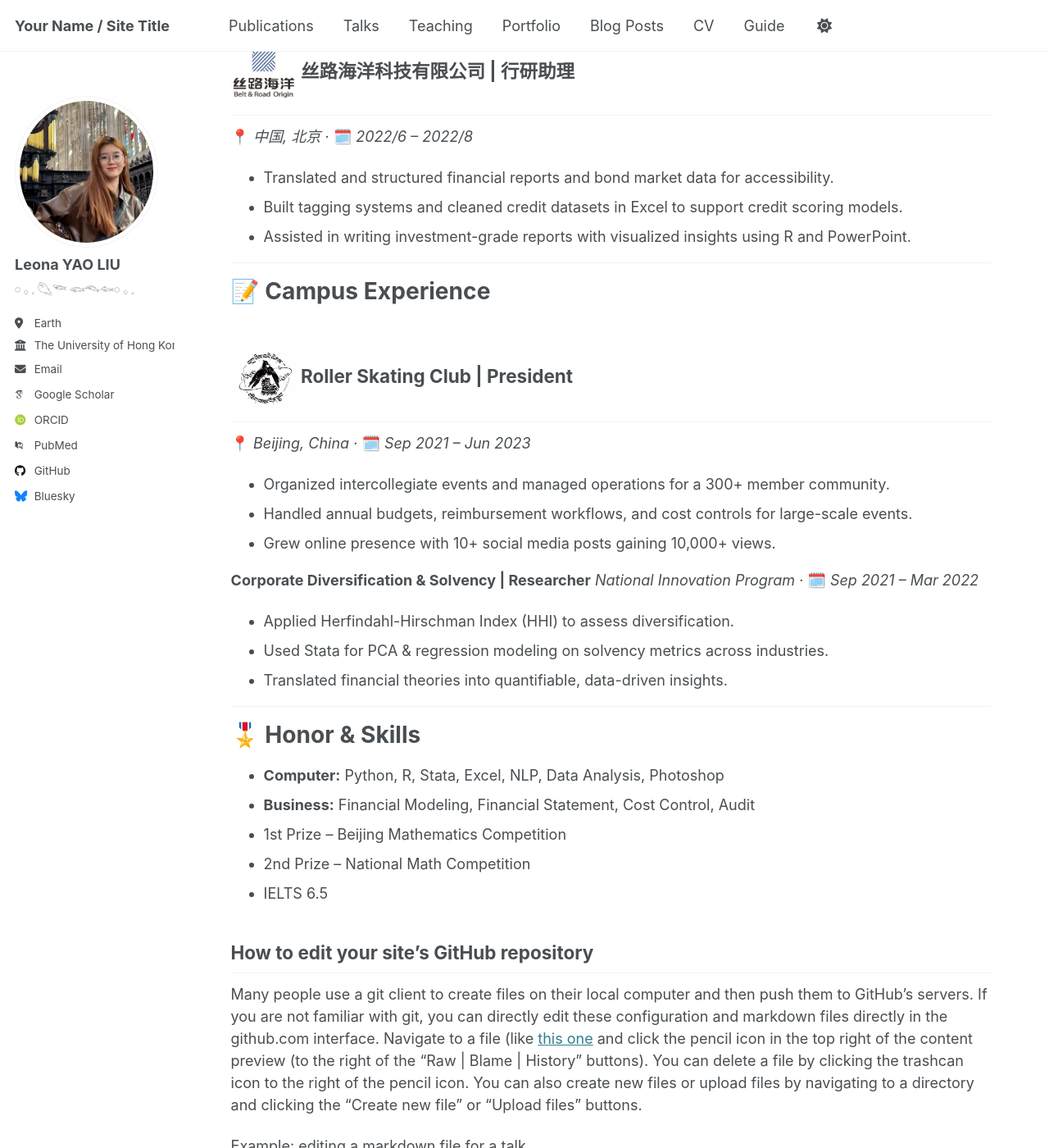
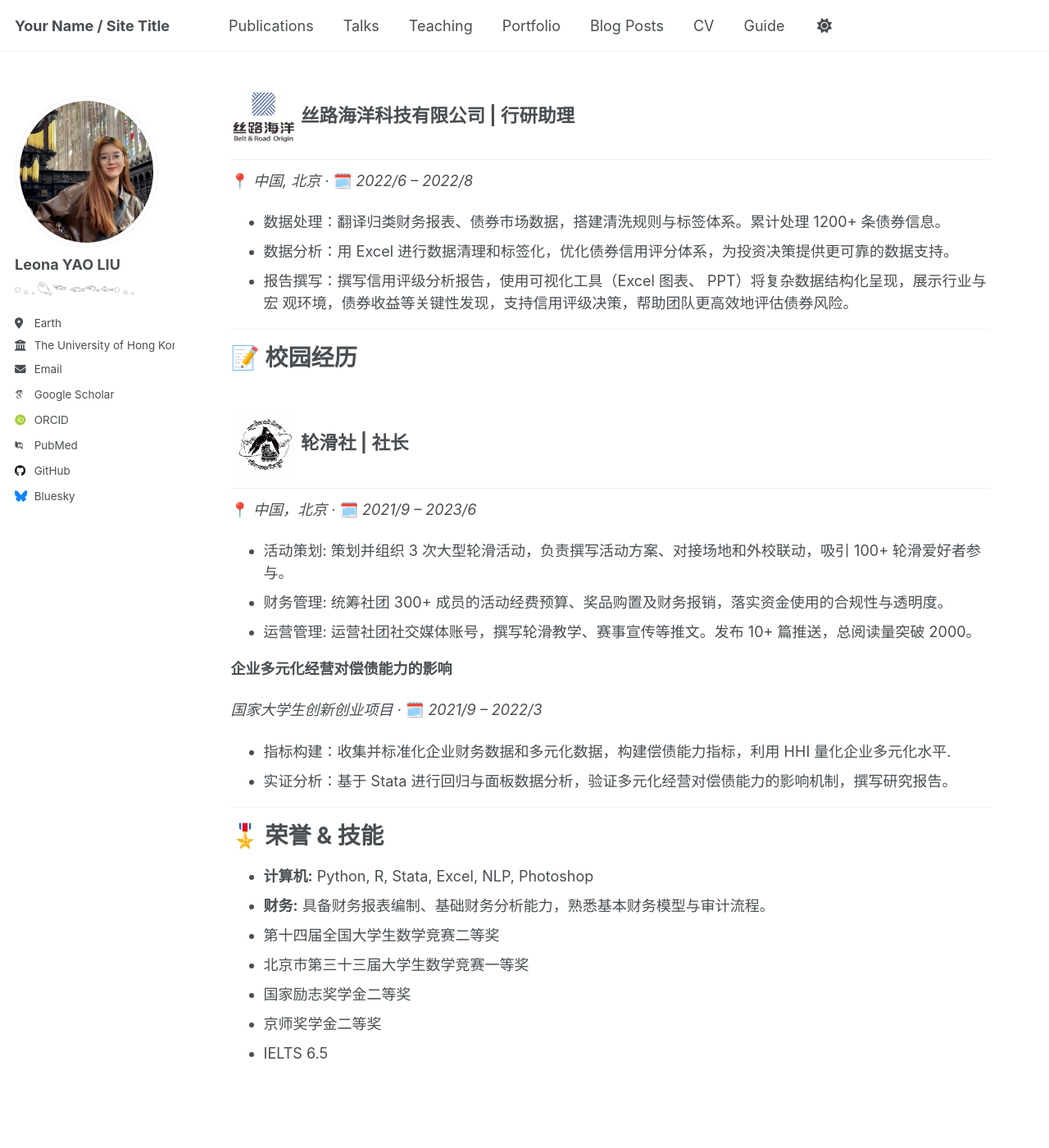
Before and after one commit to Leonaylau/YAOLIU, a Jekyll site: the page built from _pages/about.md, in a window 1280 px wide and 1400 px high, scrolled down 1038 px. Shown: the whole window at 82% size. Built offline with Jekyll 4.4.1, drawn with Linux system fonts in a browser that asks for light colours; some web fonts are replaced; some of the changed text lies outside the part shown.

Commit message:
Update about.md

```diff
--- a/_pages/about.md
+++ b/_pages/about.md
@@ -21,64 +21,61 @@ redirect_from:
 ## <img src="images/mininglamp_logo.png" alt="Mininglamp" width="80"/>  明略科技 |  大模型产品运营
 📍 *中国, 北京* ‧ 🗓️ *2024/3 – 2024/5*
 
-- Conducted market research and analyzed user feedback to improve AI-generated marketing copy.
-- Applied NLP keyword extraction and fine-tuned Top-K sampling parameters to enhance model alignment and fluency.
-- Designed 50+ reusable prompt templates, streamlining content generation workflows and reducing manual revision costs by 20%.
+- 市场调研：调研竞品特性及用户反馈，深入梳理不同行业（电商、快消等）对 AI 生成内容的风格和品牌调性需
+求，编写《用户需求文档（PRD）》。输出的需求报告为团队提供了精准的用户画像，帮助制定差异化文案策略。
+- 模型优化：利用 NLP 关键词提取等评估生成内容质量，通过调整温度、 Top-K 采样等参数提升模型在文案输出上
+的准确度和流畅度。 AI 文案可用率由 40% 提升至 50%，人工修改成本降低 5%，提升了整体运营效率。
+- 内容优化：迭代 50+ 高质量 Prompt，建立营销文案、社交媒体帖子等标准化内容结构，减少 AI 生成文案的歧义
+与冗余。单次文案生成时长缩短 10%， AI 输出合格率从 55% 上升到 65%，为后续项目落地奠定基础。
 
 ## <img src="images/citic_trust_logo.png" alt="CITIC Trust Logo" width="80"/>  中信信托  |  信托业务助理
 
 📍 *中国, 北京* ‧ 🗓️ *2023/11 – 2024/1*
-- Managed 100+ transactions daily, ensuring data accuracy and regulatory compliance.
-- Improved data entry processes with Excel validation rules, minimizing input errors.
-- Analyzed net value fluctuations using PivotTables and VLOOKUP; supported fund reconciliation and anomaly detection.
+- 交易管理：每日维护 100+ 笔信托产品交易数据，整理产品指标、资金流向。参与优化 Excel 数据录入模板，通过
+数据验证规则（条件格式、数据有效性检查）减少人工录入错误，提高资金清算工作效率。
+- 资金管理：运用数据透视表、 VLOOKUP 等函数监控产品净值波动，计算每日产品交易流水差额，协助日常资金
+清算与异常核查，识别并及时上报 2 起异常资金流动。
+- 合规管理：协助起草和审核信托交易合同，核查交易条款、资金划拨细节，确保业务流程符合监管要求。
 
 ## <img src="images/belt_road_logo.png" alt="Belt and Road Origin Technology Logo" width="80"/>  丝路海洋科技有限公司  |  行研助理
 
 📍 *中国, 北京* ‧ 🗓️ *2022/6 – 2022/8*
 
-- Translated and structured financial reports and bond market data for accessibility.
-- Built tagging systems and cleaned credit datasets in Excel to support credit scoring models.
-- Assisted in writing investment-grade reports with visualized insights using R and PowerPoint.
+- 数据处理：翻译归类财务报表、债券市场数据，搭建清洗规则与标签体系。累计处理 1200+ 条债券信息。
+- 数据分析：用 Excel 进行数据清理和标签化，优化债券信用评分体系，为投资决策提供更可靠的数据支持。
+- 报告撰写：撰写信用评级分析报告，使用可视化工具（Excel 图表、 PPT）将复杂数据结构化呈现，展示行业与宏
+观环境，债券收益等关键性发现，支持信用评级决策，帮助团队更高效地评估债券风险。
 
 
 ------
 
 
-📝 Campus Experience
+📝 校园经历
 ===
-## <img src="images/roller_skating_club_logo.png" alt="Roller Skating Club Logo" width="80"/>  Roller Skating Club  | President
-📍 *Beijing, China* ‧ 🗓️ *Sep 2021 – Jun 2023*
+## <img src="images/roller_skating_club_logo.png" alt="Roller Skating Club Logo" width="80"/>  轮滑社  | 社长
+📍 *中国，北京* ‧ 🗓️ *2021/9 – 2023/6*
 
-- Organized intercollegiate events and managed operations for a 300+ member community.
-- Handled annual budgets, reimbursement workflows, and cost controls for large-scale events.
-- Grew online presence with 10+ social media posts gaining 10,000+ views.
+- 活动策划: 策划并组织 3 次大型轮滑活动，负责撰写活动方案、对接场地和外校联动，吸引 100+ 轮滑爱好者参与。
+- 财务管理: 统筹社团 300+ 成员的活动经费预算、奖品购置及财务报销，落实资金使用的合规性与透明度。
+- 运营管理: 运营社团社交媒体账号，撰写轮滑教学、赛事宣传等推文。发布 10+ 篇推送，总阅读量突破 2000。
 
 
-**Corporate Diversification & Solvency | Researcher**
-*National Innovation Program* · 🗓️ *Sep 2021 – Mar 2022*
-- Applied Herfindahl-Hirschman Index (HHI) to assess diversification.
-- Used Stata for PCA & regression modeling on solvency metrics across industries.
-- Translated financial theories into quantifiable, data-driven insights.
+**企业多元化经营对偿债能力的影响**
+
+*国家大学生创新创业项目* · 🗓️ *2021/9 – 2022/3*
+- 指标构建：收集并标准化企业财务数据和多元化数据，构建偿债能力指标，利用 HHI 量化企业多元化水平.
+- 实证分析：基于 Stata 进行回归与面板数据分析，验证多元化经营对偿债能力的影响机制，撰写研究报告。
 
 ------
 
 
-🎖️ Honor & Skills
+🎖️ 荣誉 & 技能
 ======
 
-* **Computer:** Python, R, Stata, Excel, NLP, Data Analysis, Photoshop
-* **Business:** Financial Modeling, Financial Statement, Cost Control, Audit
-*  1st Prize – Beijing Mathematics Competition
-*  2nd Prize – National Math Competition
+* **计算机:** Python, R, Stata, Excel, NLP, Photoshop
+* **财务:** 具备财务报表编制、基础财务分析能力，熟悉基本财务模型与审计流程。
+*  第十四届全国大学生数学竞赛二等奖
+*  北京市第三十三届大学生数学竞赛一等奖
+*  国家励志奖学金二等奖
+*  京师奖学金二等奖
 *  IELTS 6.5
-
-How to edit your site's GitHub repository
-------
-Many people use a git client to create files on their local computer and then push them to GitHub's servers. If you are not familiar with git, you can directly edit these configuration and markdown files directly in the github.com interface. Navigate to a file (like [this one](https://github.com/academicpages/academicpages.github.io/blob/master/_talks/2012-03-01-talk-1.md) and click the pencil icon in the top right of the content preview (to the right of the "Raw | Blame | History" buttons). You can delete a file by clicking the trashcan icon to the right of the pencil icon. You can also create new files or upload files by navigating to a directory and clicking the "Create new file" or "Upload files" buttons.
-
-Example: editing a markdown file for a talk
-![Editing a markdown file for a talk](/images/editing-talk.png)
-
-For more info
-------
-More info about configuring Academic Pages can be found in [the guide](https://academicpages.github.io/markdown/), the [growing wiki](https://github.com/academicpages/academicpages.github.io/wiki), and you can always [ask a question on GitHub](https://github.com/academicpages/academicpages.github.io/discussions). The [guides for the Minimal Mistakes theme](https://mmistakes.github.io/minimal-mistakes/docs/configuration/) (which this theme was forked from) might also be helpful.
```
